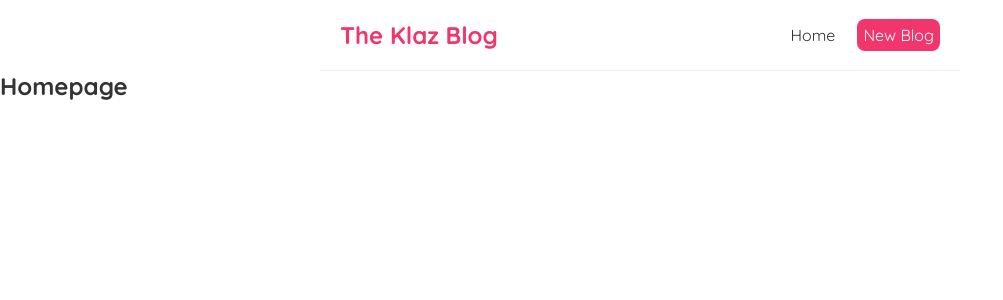
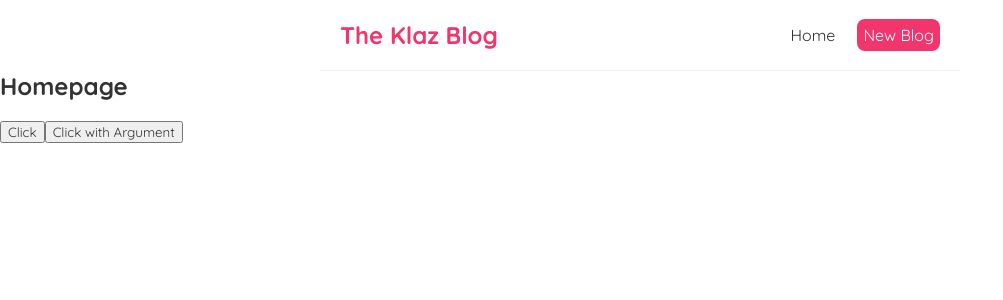
Before and after one commit to putragraha/React-Getting-Started, a React (Create React App) app: page / in a window 1280 px wide. Shown: the top 300 px of the page, without its empty margins (0-1003 px from the left). Built offline with nearby package versions, Linux system fonts and the light colour scheme.

Commit message:
Click Events

```diff
--- a/src/home.js
+++ b/src/home.js
@@ -1,7 +1,14 @@
+const handleClick = (event) => console.log("Hello world", event)
+
+const handleClickWithArgument = (name, event) => console.log("Hello " + name, event.target)
+
 const Home = () => {
     return (
         <div className="home">
             <h2>Homepage</h2>
+            <br />
+            <button onClick={handleClick}>Click</button>
+            <button onClick={(event) => handleClickWithArgument("Vention", event)}>Click with Argument</button>
         </div>
      );
 }
```
